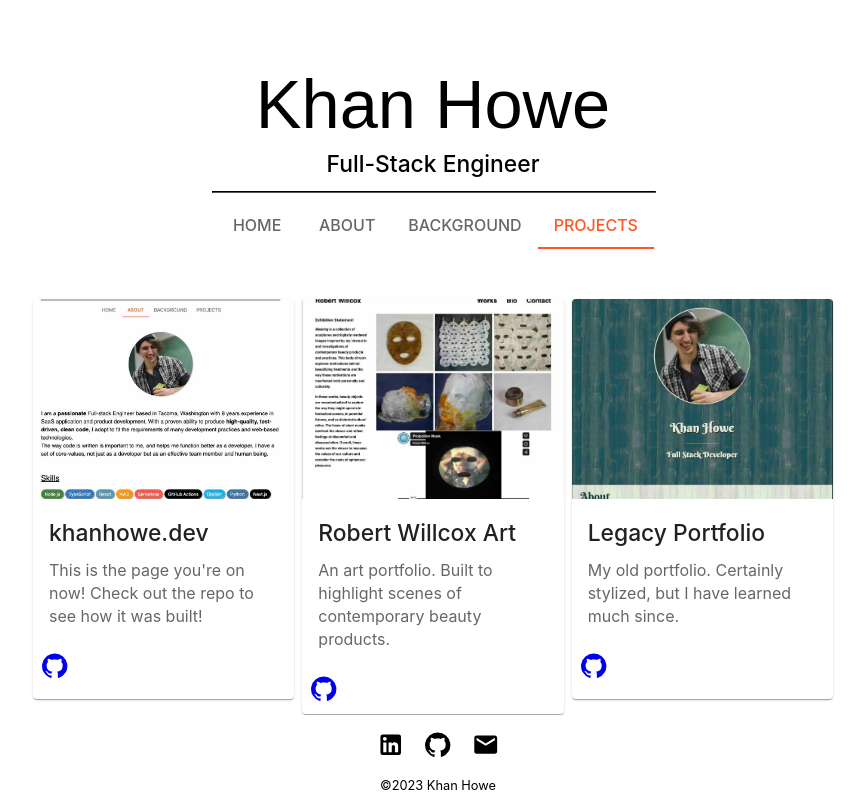
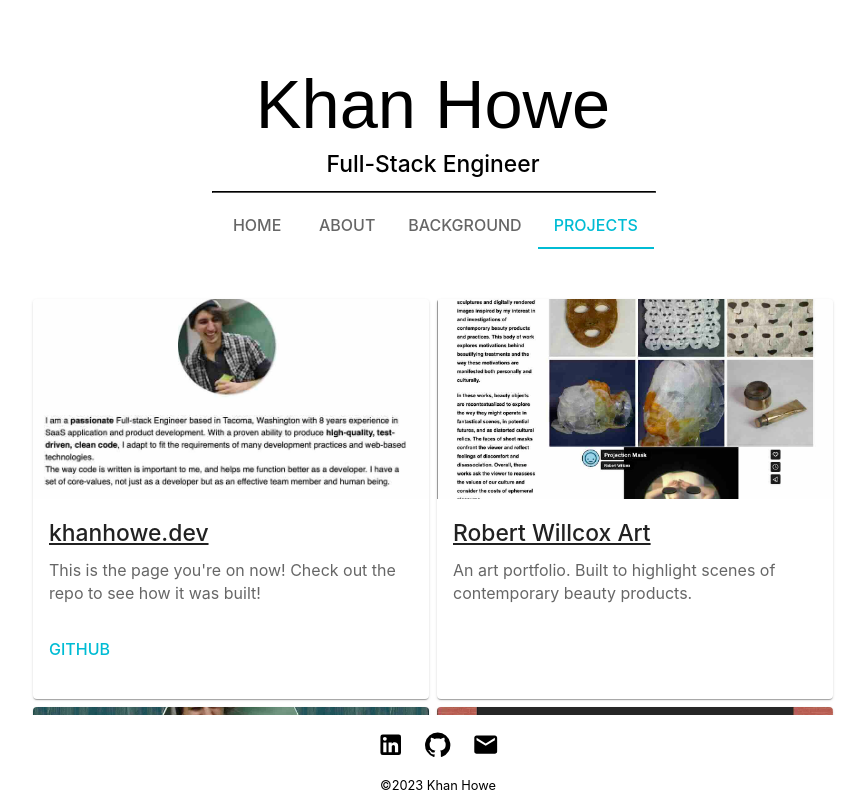
Before and after one commit to khanhowe/khan-dev, a React (Create React App) app: page /projects in a window 1280 px wide. Shown: the top 798 px of the page, without its empty margins (207-1072 px from the left). Built offline with nearby package versions, Linux system fonts and the light colour scheme.

Commit message:
Add in fade in functionality to all routes

```diff
--- a/src/App.tsx
+++ b/src/App.tsx
@@ -10,11 +10,12 @@ import Home from './pages/Home';
 import Projects from './pages/Projects';
 import Background from './pages/Background';
 import Footer from './components/Footer';
+import useFadeInEffect from './hooks/useFadeInEffect';
 
 const Header: React.FC = () => {
-
+  const isVisible = useFadeInEffect();
   return (
-    <div>
+    <div className={isVisible ? 'fade-in' : 'fade-out'}>
       <NameTitle name='Khan Howe'/>
       <NavBar/>
     </div>
--- a/src/components/NavBar.tsx
+++ b/src/components/NavBar.tsx
@@ -41,7 +41,7 @@ const NavBar: React.FC = () => {
 
     return (
         <div className='navbar-div'>
-            <Tabs value={pageSelect} onChange={handleChange}   textColor="secondary" indicatorColor="secondary">
+            <Tabs value={pageSelect} onChange={handleChange}   textColor="primary" indicatorColor="primary">
                 {tabs.map((tab, index) => <Tab label={tab.title}  className='navbar-tab' {...a11yProps(index)} key={index}/>)}
             </Tabs>
         </div>
--- /dev/null
+++ b/src/hooks/useFadeInEffect.ts
@@ -0,0 +1,17 @@
+import { useEffect, useState } from 'react';
+
+const useFadeInEffect = () => {
+    const [isVisible, setIsVisible] = useState(false);
+
+    useEffect(() => {
+        const fadeInTimer = setTimeout(() => {
+            setIsVisible(true);
+        }, 50);
+
+        return () => clearTimeout(fadeInTimer);
+    }, []);
+
+    return isVisible;
+};
+
+export default useFadeInEffect;
--- a/src/pages/About.tsx
+++ b/src/pages/About.tsx
@@ -1,7 +1,9 @@
 import { Typography } from "@mui/material";
 import Page from "../components/Page";
+import '../styles/App.css';
 import '../styles/About.css';
 import SkillChip, { SkillChipProps } from "../components/SkillChip";
+import useFadeInEffect from "../hooks/useFadeInEffect";
 
 const skillChips: SkillChipProps[] = [
     {label: 'Node.js', color: 'rgb(67, 133, 61)'},
@@ -22,10 +24,11 @@ const skillChips: SkillChipProps[] = [
 ];
 
 const About: React.FC  = () => {
-    console.log('test');
+    const isVisible = useFadeInEffect();
     return (
         <Page>
-            <div className="about">
+            <div className={`about ${isVisible ? 'fade-in' : 'fade-out'}`}>
+                <div className='about-bio'>
                     <img src='/khanhowe-pic.jpeg' alt='khan-howe' className='profile-image'/>
                     <div className='about-text'>
                         <Typography fontFamily='sans-serif' >
@@ -42,6 +45,8 @@ const About: React.FC  = () => {
                         {skillChips.map((skill, index) => <SkillChip key={index} label={skill.label} color={skill.color}/>)}
                     </div>
                 </div>
+
+            </div>
         </Page>
     );
 }
--- a/src/pages/Background.tsx
+++ b/src/pages/Background.tsx
@@ -1,13 +1,17 @@
 import Page from "../components/Page"
-import '../styles/Background.css';
+import useFadeInEffect from "../hooks/useFadeInEffect";
+import '../styles/App.css';
 import Eductation from "./Education";
 import Experience from "./Experience";
 
 const Background: React.FC = () => {
+    const isVisible = useFadeInEffect();
     return (
         <Page>
-            <Experience/>
-            <Eductation/>
+            <div className={isVisible ? 'fade-in' : 'fade-out'}>
+                <Experience/>
+                <Eductation/>
+            </div>
         </Page>
     )
 }
--- a/src/pages/Home.tsx
+++ b/src/pages/Home.tsx
@@ -1,20 +1,11 @@
 import { Typography } from "@mui/material";
 import Page from "../components/Page";
 import { useNavigate } from "react-router-dom";
-import { useEffect, useState } from "react";
+import useFadeInEffect from "../hooks/useFadeInEffect";
 
 const Home: React.FC = () => {
     const navigate = useNavigate();
-    const [isVisible, setIsVisible] = useState(false);
-
-    useEffect(() => {
-        const fadeInTimer = setTimeout(() => {
-            setIsVisible(true);
-        }, 100);
-
-        return () => clearTimeout(fadeInTimer);
-    }, []);
-
+    const isVisible = useFadeInEffect();
     return (
         <Page>
             <div className={`home ${isVisible ? 'fade-in' : 'fade-out'}`}>
--- a/src/pages/Projects.tsx
+++ b/src/pages/Projects.tsx
@@ -1,13 +1,15 @@
-import { Card, CardActionArea, CardActions, CardContent, CardMedia, Grid, Typography } from "@mui/material";
+import { Button, Card, CardActionArea, CardActions, CardContent, CardMedia, Grid, Typography } from "@mui/material";
 import Page from "../components/Page";
-import { GitHub } from "@mui/icons-material";
-
+import useFadeInEffect from "../hooks/useFadeInEffect";
+import '../styles/App.css';
+import '../styles/Projects.css';
 
 interface ProjectCardProps {
     title: string;
     description: string;
     imageSrc: string;
     url: string;
+    repoUrl?: string;
 }
 
 const projects: ProjectCardProps[] = [
@@ -15,7 +17,8 @@ const projects: ProjectCardProps[] = [
         title: 'khanhowe.dev',
         description: 'This is the page you\'re on now! Check out the repo to see how it was built!',
         imageSrc: '/khanhowe.jpg',
-        url: 'https://www.khanhowe.dev'
+        url: 'https://www.khanhowe.dev',
+        repoUrl: 'https://github.com/khanhowe/khan-dev'
     },
     {
         title: 'Robert Willcox Art',
@@ -38,9 +41,9 @@ const projects: ProjectCardProps[] = [
 ];
 
 
-const ProjectCard: React.FC<ProjectCardProps> = ({ title, description, imageSrc, url }) => {
+const ProjectCard: React.FC<ProjectCardProps> = ({ title, description, imageSrc, url, repoUrl }) => {
     return (
-      <Grid item xs={12} sm={6} md={4}>
+      <Grid item xs={12} sm={6}>
           <Card style={{ minHeight: '400px', display: "flex", flexDirection: "column" }}>
             <CardActionArea href={url}>
               <CardMedia
@@ -50,7 +53,7 @@ const ProjectCard: React.FC<ProjectCardProps> = ({ title, description, imageSrc,
                 alt="project-1"
               />
               <CardContent style={{ flex: 1 }}>
-                <Typography gutterBottom variant="h6" component="div">
+                <Typography gutterBottom className='project-title' variant="h6" component="div">
                   {title}
                 </Typography>
                 <Typography variant="body2" color="text.secondary">
@@ -59,9 +62,7 @@ const ProjectCard: React.FC<ProjectCardProps> = ({ title, description, imageSrc,
               </CardContent>
             </CardActionArea>
             <CardActions>
-              <a href={url}>
-                <GitHub />
-              </a>
+              {repoUrl && <Button href={repoUrl}>GitHub</Button>}
             </CardActions>
           </Card>
       </Grid>
@@ -69,10 +70,10 @@ const ProjectCard: React.FC<ProjectCardProps> = ({ title, description, imageSrc,
   };
 
 const Projects: React.FC = () => {
-    console.log('projects');
+    const isVisible = useFadeInEffect();
     return (
         <Page>
-            <div className='projects'>
+            <div className={`projects ${isVisible ? 'fade-in' : 'fade-out'}`}>
                 <div>
                     <Grid container spacing={1}>
                         {projects.map((project, index) => <ProjectCard
@@ -81,6 +82,7 @@ const Projects: React.FC = () => {
                             description={project.description}
                             imageSrc={project.imageSrc}
                             url={project.url}
+                            repoUrl={project.repoUrl}
                         />)}
                     </Grid>
                 </div>
--- a/src/styles/About.css
+++ b/src/styles/About.css
@@ -1,4 +1,6 @@
-.about {
+
+
+.about-bio {
     text-align: center;
 }
 
--- a/src/styles/App.css
+++ b/src/styles/App.css
@@ -9,6 +9,17 @@
     flex-direction: column;
     justify-content: center;
     align-items: center;
+}
+
+.fade-in {
+    opacity: 1;
+    transition: opacity 0.3s ease-in-out;
+}
+
+.fade-out {
+    opacity: 0;
+    transition: opacity 0.3s ease-in-out;
+    pointer-events: none;
 }
 
 .view-paper {
--- a/src/styles/Projects.css
+++ b/src/styles/Projects.css
@@ -1,3 +1,7 @@
 .projects {
     width: 100%;
 }
+
+.project-title {
+    text-decoration: underline;
+}
```
Lines whose indentation alone changed are shown as unchanged.
